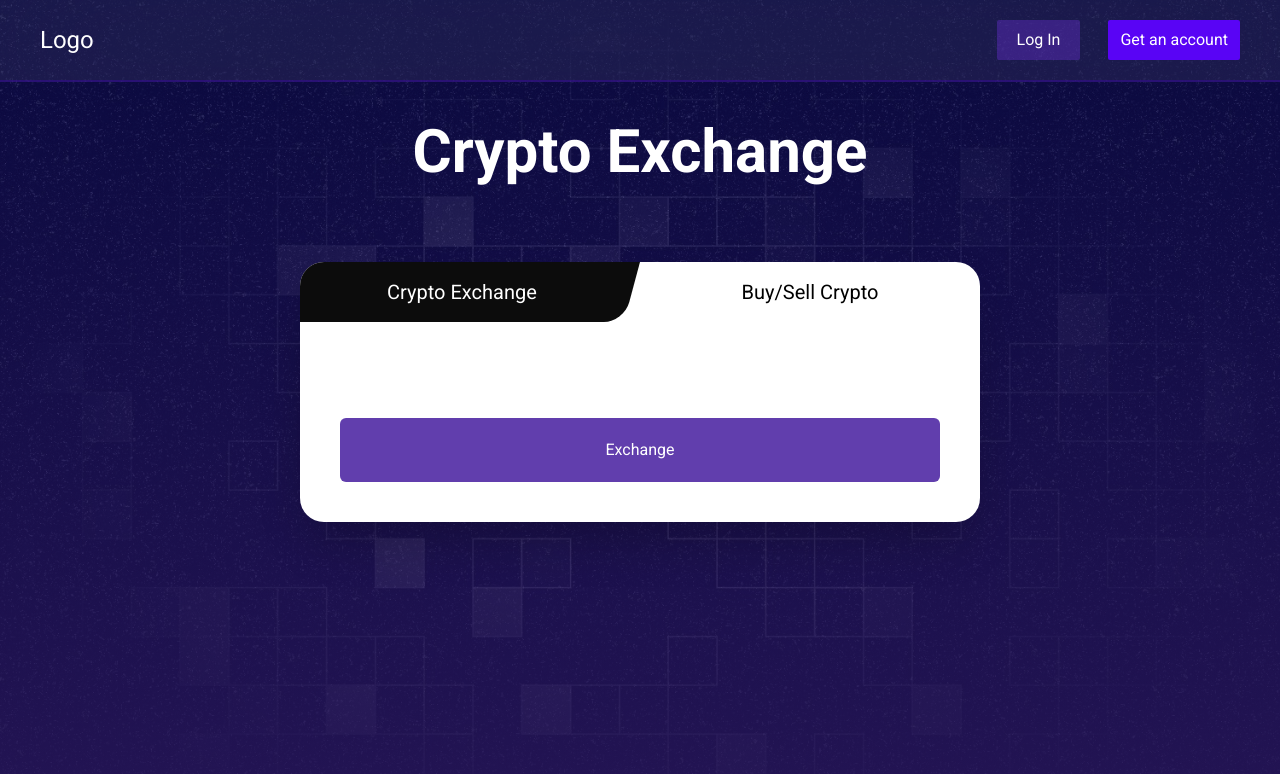
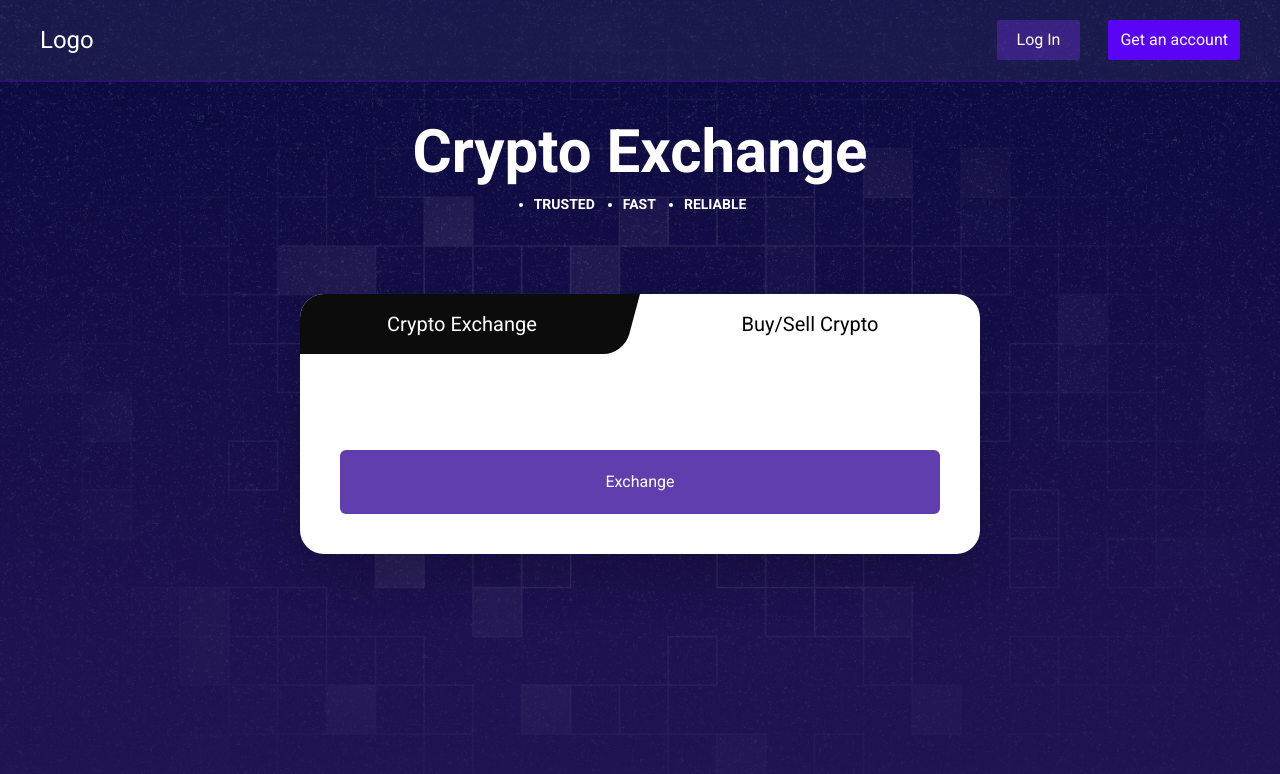
Before and after one commit to Kamasah-Dickson/CryptoExchange, a React (Vite) app: page / in a window 1280 px wide. Shown: the top 774 px of the page. Built offline with nearby package versions, Linux system fonts and the light colour scheme.

Commit message:
update app

```diff
--- a/src/App.tsx
+++ b/src/App.tsx
@@ -10,7 +10,11 @@ function App() {
 				<h1 className="text-center text-4xl font-large md:text-6xl">
 					Crypto Exchange
 				</h1>
-				{/* <p>Your number one trusted friend</p> */}
+				<ul className="mt-3 flex list-outside list-disc items-center justify-center gap-7 text-sm font-bold uppercase">
+					<li>trusted</li>
+					<li>fast</li>
+					<li>reliable</li>
+				</ul>
 			</div>
 			<CurrencyCard />
 		</>
```
